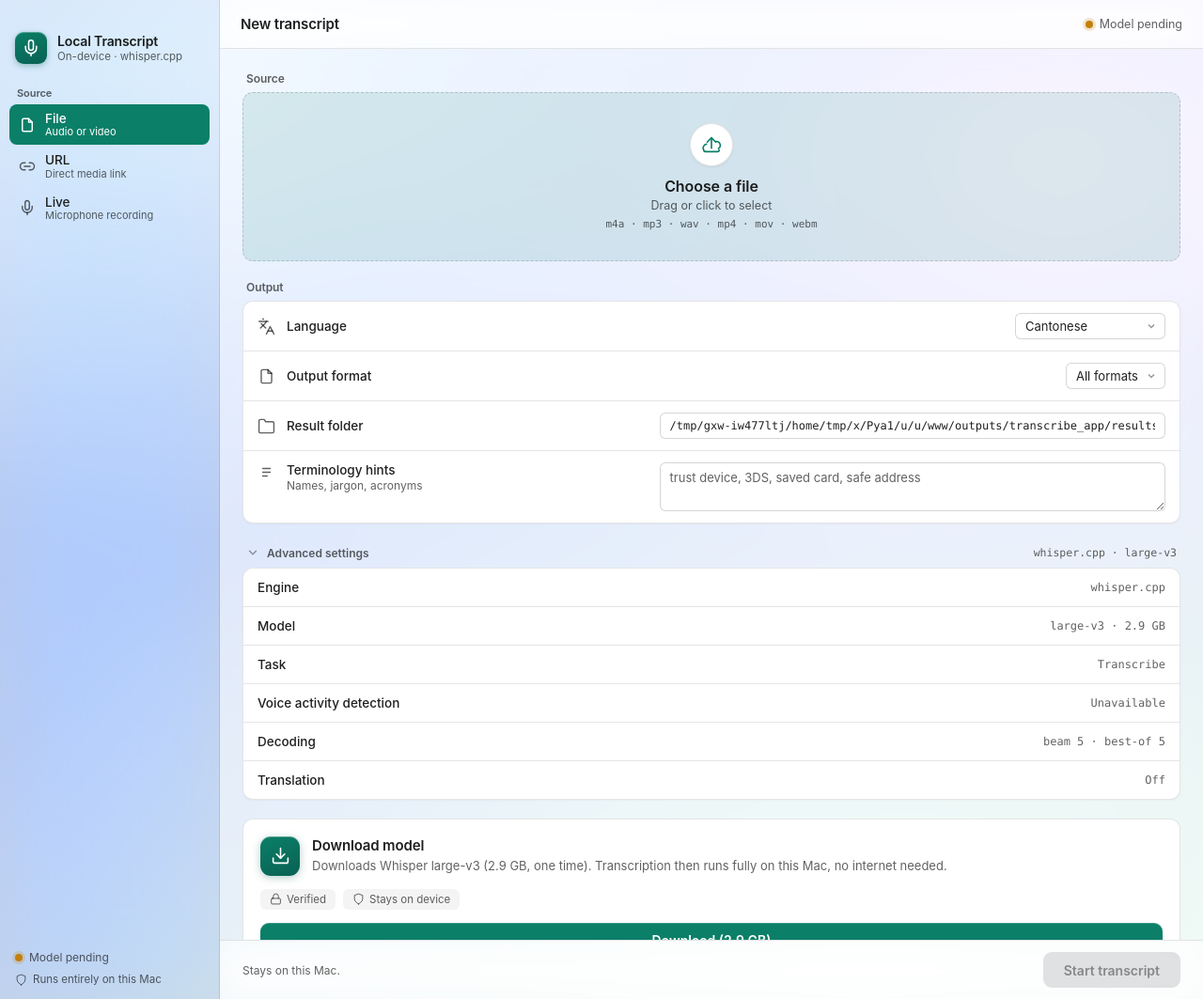
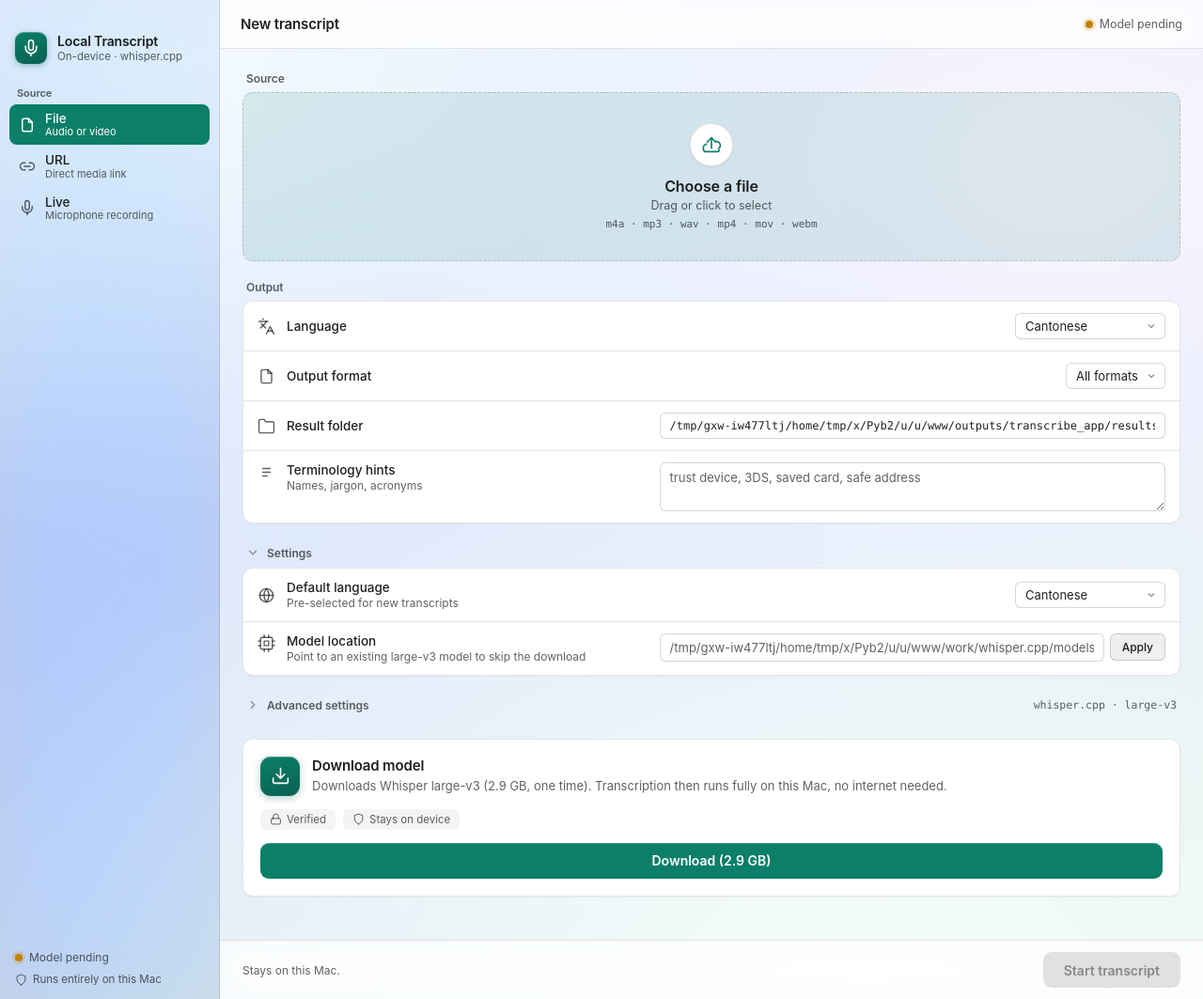
Before and after one commit to gordonsph/Local-Transcript, a Flask app: page / in a window 1280 px wide, after a click on "Settings". Shown: the whole page at 94% size. Run offline with Flask 3, Linux system fonts and the light colour scheme; some libraries are stand-ins or nearby versions.

Commit message:
feat: Settings panel — default language, custom model path, native pickers
Addresses reported issues #1, #2, #3.

- #3 Default language: a persisted setting so new transcripts don't always
  start on Cantonese. Stored in settings.json; the Language selector defaults
  to it; changing it in Settings saves immediately and syncs the current pick.
- #1 Custom model location: point the app at an existing large-v3 model (e.g.
  one already downloaded by Buzz) to skip the duplicate 2.9 GB download.
  active_model_path() honors a validated override everywhere the model is read
  (detection, /api/health, transcription). The path is validated ON APPLY
  (must exist and match the large-v3 size) so a bad path fails immediately,
  not mid-run; an invalid/stale override safely falls back to the default.
- #2 Native folder picker: a "Choose…" button on the Result folder (and the
  model path) opens the macOS Finder dialog via a pywebview js_api. The
  buttons reveal only inside the .app; a plain browser falls back to typing.

New: GET/POST /api/settings, settings.json persistence (atomic write,
gitignored), and a Settings disclosure in the UI. 6 settings regression tests.

Co-Authored-By: Claude Opus 4.8 <noreply@anthropic.com>

```diff
--- a/work/transcribe_app/app.py
+++ b/work/transcribe_app/app.py
@@ -61,9 +61,51 @@ if FROZEN:
     WHISPER_CLI = APP_ROOT / "whisper-runtime" / "whisper-cli"
 else:
     WHISPER_CLI = WHISPER_ROOT / "build" / "bin" / "whisper-cli"
-MODEL_PATH = WHISPER_ROOT / "models" / "ggml-large-v3.bin"
+MODEL_PATH = WHISPER_ROOT / "models" / "ggml-large-v3.bin"  # default download target
 VAD_MODEL_PATH = WHISPER_ROOT / "models" / "ggml-silero-v6.2.0.bin"
 model_downloader.configure(MODEL_PATH, VAD_MODEL_PATH)
+
+# User settings (default language + optional model-path override) persist here.
+SETTINGS_PATH = ROOT / "settings.json"
+DEFAULT_LANGUAGE = "yue"
+
+
+def load_settings() -> dict:
+    try:
+        data = json.loads(SETTINGS_PATH.read_text(encoding="utf-8"))
+        return data if isinstance(data, dict) else {}
+    except (OSError, ValueError):
+        return {}
+
+
+def save_settings(data: dict) -> None:
+    SETTINGS_PATH.parent.mkdir(parents=True, exist_ok=True)
+    tmp = SETTINGS_PATH.with_name(SETTINGS_PATH.name + ".tmp")
+    tmp.write_text(json.dumps(data, indent=2), encoding="utf-8")
+    tmp.replace(SETTINGS_PATH)  # atomic write so a crash never leaves half a file
+
+
+def active_model_path() -> Path:
+    """The model to use: a validated user override, else the bundled default.
+
+    The override lets people point at an existing large-v3 model they already
+    have (e.g. shared with Buzz) instead of downloading a duplicate 2.9 GB copy.
+    Only a present, correctly-sized file is honored — otherwise we fall back to
+    the default so a stale/bad override can't wedge the app."""
+    override = load_settings().get("model_path")
+    if override:
+        candidate = Path(override).expanduser()
+        try:
+            if candidate.is_file() and candidate.stat().st_size == model_downloader.LARGE_V3_SIZE:
+                return candidate
+        except OSError:
+            pass
+    return MODEL_PATH
+
+
+def default_language() -> str:
+    lang = load_settings().get("default_language")
+    return lang if lang in LANGUAGES else DEFAULT_LANGUAGE
 
 # App Translocation: when a downloaded app is launched from Downloads (not moved
 # to /Applications), macOS runs it from a read-only randomized mount. The bundle
@@ -573,9 +615,11 @@ def append_log(job_id: str, line: str) -> None:
 
 def model_complete() -> bool:
     """The model is usable only if present AND the full expected size — a partial
-    rsync/copy of ggml-large-v3.bin would otherwise be loaded as a corrupt model."""
+    rsync/copy of ggml-large-v3.bin would otherwise be loaded as a corrupt model.
+    Honors a user-set model-path override via active_model_path()."""
+    path = active_model_path()
     try:
-        return MODEL_PATH.exists() and MODEL_PATH.stat().st_size == model_downloader.LARGE_V3_SIZE
+        return path.exists() and path.stat().st_size == model_downloader.LARGE_V3_SIZE
     except OSError:
         return False
 
@@ -588,7 +632,7 @@ def ensure_ready() -> None:
     missing = []
     for label, path in {
         "whisper.cpp binary": WHISPER_CLI,
-        "large-v3 model": MODEL_PATH,
+        "large-v3 model": active_model_path(),
     }.items():
         if not path.exists():
             missing.append(f"{label}: {path}")
@@ -819,7 +863,7 @@ def run_transcription(job_id: str, upload_path: Path, language: str, output_form
         cmd = [
             str(WHISPER_CLI),
             "-m",
-            str(MODEL_PATH),
+            str(active_model_path()),
             "-f",
             str(wav_path),
             "-l",
@@ -939,6 +983,7 @@ def run_transcription(job_id: str, upload_path: Path, language: str, output_form
 
 @app.get("/")
 def index():
+    settings = load_settings()
     return render_template(
         "index.html",
         languages=LANGUAGES,
@@ -946,6 +991,9 @@ def index():
         model_ready=app_ready(),
         vad_ready=VAD_MODEL_PATH.exists(),
         default_result_location=str(DEFAULT_RESULT_ROOT),
+        default_language=default_language(),
+        model_path=settings.get("model_path", ""),
+        default_model_path=str(MODEL_PATH),
     )
 
 
@@ -957,7 +1005,7 @@ def health():
         {
             "ready": model_ok and binary_ok,
             "whisper_cli": str(WHISPER_CLI),
-            "model": str(MODEL_PATH),
+            "model": str(active_model_path()),
             "vad": VAD_MODEL_PATH.exists(),
             "binary_ok": binary_ok,
             "model_ok": model_ok,
@@ -986,6 +1034,67 @@ def setup_status():
 def setup_cancel():
     model_downloader.cancel_download()
     return jsonify(model_downloader.get_state())
+
+
+@app.get("/api/settings")
+def get_settings():
+    settings = load_settings()
+    return jsonify(
+        {
+            "default_language": default_language(),
+            "model_path": settings.get("model_path", ""),
+            "default_model_path": str(MODEL_PATH),
+            "active_model_path": str(active_model_path()),
+            "model_ready": app_ready(),
+        }
+    )
+
+
+@app.post("/api/settings")
+def update_settings():
+    """Persist user settings. The model-path override is validated HERE (on apply)
+    so a bad path surfaces an error immediately instead of failing mid-transcription."""
+    data = request.get_json(silent=True) or request.form.to_dict()
+    settings = load_settings()
+
+    if "default_language" in data:
+        lang = (data.get("default_language") or "").strip()
+        if lang not in LANGUAGES:
+            return jsonify({"error": "Unknown language."}), 400
+        settings["default_language"] = lang
+
+    if "model_path" in data:
+        raw = (data.get("model_path") or "").strip()
+        if not raw:
+            settings.pop("model_path", None)  # cleared -> fall back to the default
+        else:
+            candidate = Path(raw).expanduser()
+            if not candidate.is_file():
+                return jsonify({"error": f"No file found at that path: {candidate}"}), 400
+            try:
+                size = candidate.stat().st_size
+            except OSError as exc:
+                return jsonify({"error": f"Can't read that file: {exc}"}), 400
+            if size != model_downloader.LARGE_V3_SIZE:
+                got = size / 1_000_000_000
+                return jsonify({
+                    "error": (
+                        "That file isn't the Whisper large-v3 model. Expected about "
+                        f"2.9 GB (ggml-large-v3.bin); this is {got:.1f} GB."
+                    )
+                }), 400
+            settings["model_path"] = str(candidate)
+
+    save_settings(settings)
+    return jsonify(
+        {
+            "ok": True,
+            "default_language": default_language(),
+            "model_path": settings.get("model_path", ""),
+            "active_model_path": str(active_model_path()),
+            "model_ready": app_ready(),
+        }
+    )
 
 
 @app.post("/api/jobs")
--- a/work/transcribe_app/static/app.js
+++ b/work/transcribe_app/static/app.js
@@ -46,6 +46,14 @@ const recordingTimer = document.getElementById("recordingTimer");
 const recordingStatus = document.getElementById("recordingStatus");
 const recordingTitle = document.getElementById("recordingTitle");
 const liveWaveform = document.getElementById("liveWaveform");
+const outputLocation = document.getElementById("outputLocation");
+const chooseFolderButton = document.getElementById("chooseFolderButton");
+const defaultLanguage = document.getElementById("defaultLanguage");
+const modelPath = document.getElementById("modelPath");
+const chooseModelButton = document.getElementById("chooseModelButton");
+const applyModelButton = document.getElementById("applyModelButton");
+const settingsStatus = document.getElementById("settingsStatus");
+const languageSelect = document.getElementById("language");
 
 let pollTimer = null;
 let currentJobId = null;
@@ -433,6 +441,90 @@ resumeButton.addEventListener("click", () => controlJob("resume"));
 terminateButton.addEventListener("click", () => controlJob("terminate"));
 updatePrimaryAction();
 
+// ── Settings: default language, custom model path, native pickers ────────────
+function setSettingsStatus(text, kind) {
+  if (!settingsStatus) return;
+  settingsStatus.textContent = text || "";
+  settingsStatus.className = "source-state" + (kind ? ` ${kind}` : "");
+}
+
+// Native file/folder pickers exist only inside the .app (pywebview injects its
+// API, sometimes just after this script runs). Reveal the buttons when present.
+function revealNativePickers() {
+  const api = window.pywebview && window.pywebview.api;
+  if (api && api.choose_folder && chooseFolderButton) chooseFolderButton.hidden = false;
+  if (api && api.choose_model_file && chooseModelButton) chooseModelButton.hidden = false;
+}
+revealNativePickers();
+window.addEventListener("pywebviewready", revealNativePickers);
+
+if (chooseFolderButton) {
+  chooseFolderButton.addEventListener("click", async () => {
+    try {
+      const path = await window.pywebview.api.choose_folder();
+      if (path) outputLocation.value = path;
+    } catch (_) { /* dialog cancelled or unavailable */ }
+  });
+}
+if (chooseModelButton) {
+  chooseModelButton.addEventListener("click", async () => {
+    try {
+      const path = await window.pywebview.api.choose_model_file();
+      if (path) modelPath.value = path;
+    } catch (_) { /* dialog cancelled or unavailable */ }
+  });
+}
+
+if (defaultLanguage) {
+  defaultLanguage.addEventListener("change", async () => {
+    const value = defaultLanguage.value;
+    try {
+      const res = await fetch("/api/settings", {
+        method: "POST",
+        headers: { "Content-Type": "application/json" },
+        body: JSON.stringify({ default_language: value }),
+      });
+      const data = await res.json();
+      if (!res.ok) throw new Error(data.error || "Could not save.");
+      if (languageSelect) languageSelect.value = value;  // keep this transcript in sync
+      setSettingsStatus("Default language saved.", "ok");
+    } catch (err) {
+      setSettingsStatus(err.message || "Could not save the default language.", "error");
+    }
+  });
+}
+
+if (applyModelButton) {
+  applyModelButton.addEventListener("click", async () => {
+    applyModelButton.disabled = true;
+    setSettingsStatus("Checking model…", "");
+    try {
+      const res = await fetch("/api/settings", {
+        method: "POST",
+        headers: { "Content-Type": "application/json" },
+        body: JSON.stringify({ model_path: modelPath.value.trim() }),
+      });
+      const data = await res.json();
+      if (!res.ok) throw new Error(data.error || "Could not apply.");
+      // If the override made the model ready (or cleared it), reload so the
+      // download panel / Start button reflect the new state.
+      if (data.model_ready) {
+        setSettingsStatus("Model found. Reloading…", "ok");
+        window.location.reload();
+        return;
+      }
+      setSettingsStatus(
+        modelPath.value.trim() ? "Saved, but the model still isn't ready." : "Cleared — using the default location.",
+        "ok"
+      );
+    } catch (err) {
+      setSettingsStatus(err.message || "Could not apply the model path.", "error");
+    } finally {
+      applyModelButton.disabled = false;
+    }
+  });
+}
+
 // ── App Translocation warning ────────────────────────────────────────────────
 // If macOS is running a downloaded copy from a temporary mount, the bundled
 // engine can't run; tell the user to move the app to /Applications.
--- a/work/transcribe_app/static/styles.css
+++ b/work/transcribe_app/static/styles.css
@@ -302,6 +302,21 @@ h1, h2, p { margin: 0; }
 .rvalue { font-size: 13px; color: var(--label-2); display: flex; align-items: center; gap: 6px; }
 .rvalue-grow { flex: 1.4; min-width: 0; }
 
+/* Text field paired with a native picker / apply button (result folder, model path) */
+.field-with-button { display: flex; align-items: center; gap: 6px; flex-wrap: wrap; }
+.field-with-button .rowinput { flex: 1 1 170px; min-width: 0; width: auto; }
+.inline-choose {
+  flex: none; font-size: 12px; font-weight: 500; padding: 6px 12px;
+  border: 0.5px solid var(--sep-strong); border-radius: 6px;
+  background: rgba(120, 120, 128, 0.12); color: var(--label);
+  transition: background var(--dur-fast) var(--ease);
+}
+.inline-choose:hover { background: rgba(120, 120, 128, 0.2); }
+.inline-choose:focus-visible { outline: 2px solid var(--focus); outline-offset: 2px; box-shadow: 0 0 0 4px var(--focus-halo); }
+#settingsStatus { margin-top: 9px; }
+#settingsStatus.ok { color: var(--accent-deep); }
+#settingsStatus.error { color: var(--danger); }
+
 select.macsel {
   font-size: 13px; color: var(--label);
   border: 0.5px solid var(--sep-strong); border-radius: 6px; background: var(--field);
--- a/work/transcribe_app/templates/index.html
+++ b/work/transcribe_app/templates/index.html
@@ -133,7 +133,7 @@
                 <span class="rvalue">
                   <select class="macsel" name="language" id="language">
                     {% for code, label in languages.items() %}
-                      <option value="{{ code }}" {% if code == "yue" %}selected{% endif %}>{{ label }}</option>
+                      <option value="{{ code }}" {% if code == default_language %}selected{% endif %}>{{ label }}</option>
                     {% endfor %}
                   </select>
                 </span>
@@ -152,8 +152,9 @@
               <label class="row" for="outputLocation">
                 <svg class="ricon" viewBox="0 0 24 24" fill="none" stroke="currentColor" stroke-width="1.8" stroke-linecap="round" stroke-linejoin="round" aria-hidden="true"><path d="M22 19a2 2 0 0 1-2 2H4a2 2 0 0 1-2-2V5a2 2 0 0 1 2-2h5l2 3h9a2 2 0 0 1 2 2z"></path></svg>
                 <span class="rlabel">Result folder</span>
-                <span class="rvalue rvalue-grow">
+                <span class="rvalue rvalue-grow field-with-button">
                   <input class="rowinput" name="output_location" id="outputLocation" type="text" value="{{ default_result_location }}" autocomplete="off">
+                  <button type="button" class="inline-choose" id="chooseFolderButton" hidden>Choose…</button>
                 </span>
               </label>
               <label class="row row-stack" for="terminology">
@@ -164,6 +165,38 @@
                 </span>
               </label>
             </div>
+
+            <details class="advanced-settings" id="settingsPanel">
+              <summary>
+                <span class="summary-label">
+                  <svg class="chevron" viewBox="0 0 24 24" fill="none" stroke="currentColor" stroke-width="2.2" stroke-linecap="round" stroke-linejoin="round" aria-hidden="true"><polyline points="9 6 15 12 9 18"></polyline></svg>
+                  Settings
+                </span>
+              </summary>
+              <div class="card">
+                <label class="row" for="defaultLanguage">
+                  <svg class="ricon" viewBox="0 0 24 24" fill="none" stroke="currentColor" stroke-width="1.8" stroke-linecap="round" stroke-linejoin="round" aria-hidden="true"><circle cx="12" cy="12" r="9"></circle><path d="M3 12h18"></path><path d="M12 3a14 14 0 0 1 0 18 14 14 0 0 1 0-18z"></path></svg>
+                  <span class="rlabel">Default language<small>Pre-selected for new transcripts</small></span>
+                  <span class="rvalue">
+                    <select class="macsel" id="defaultLanguage">
+                      {% for code, label in languages.items() %}
+                        <option value="{{ code }}" {% if code == default_language %}selected{% endif %}>{{ label }}</option>
+                      {% endfor %}
+                    </select>
+                  </span>
+                </label>
+                <label class="row row-stack" for="modelPath">
+                  <svg class="ricon" viewBox="0 0 24 24" fill="none" stroke="currentColor" stroke-width="1.8" stroke-linecap="round" stroke-linejoin="round" aria-hidden="true"><rect x="4" y="4" width="16" height="16" rx="2"></rect><rect x="9" y="9" width="6" height="6"></rect><path d="M9 1v3M15 1v3M9 20v3M15 20v3M1 9h3M1 15h3M20 9h3M20 15h3"></path></svg>
+                  <span class="rlabel">Model location<small>Point to an existing large-v3 model to skip the download</small></span>
+                  <span class="rvalue rvalue-grow field-with-button">
+                    <input class="rowinput" id="modelPath" type="text" placeholder="{{ default_model_path }}" value="{{ model_path }}" autocomplete="off" spellcheck="false">
+                    <button type="button" class="inline-choose" id="chooseModelButton" hidden>Choose…</button>
+                    <button type="button" class="inline-choose" id="applyModelButton">Apply</button>
+                  </span>
+                </label>
+              </div>
+              <p class="source-state" id="settingsStatus" role="status" aria-live="polite"></p>
+            </details>
 
             <details class="advanced-settings" id="advancedSettings">
               <summary>
```
Also changed, not shown: tests/test_settings.py (added, +59 -0 lines), work/transcribe_app/shell.py (+29 -0 lines), 1 other file.
